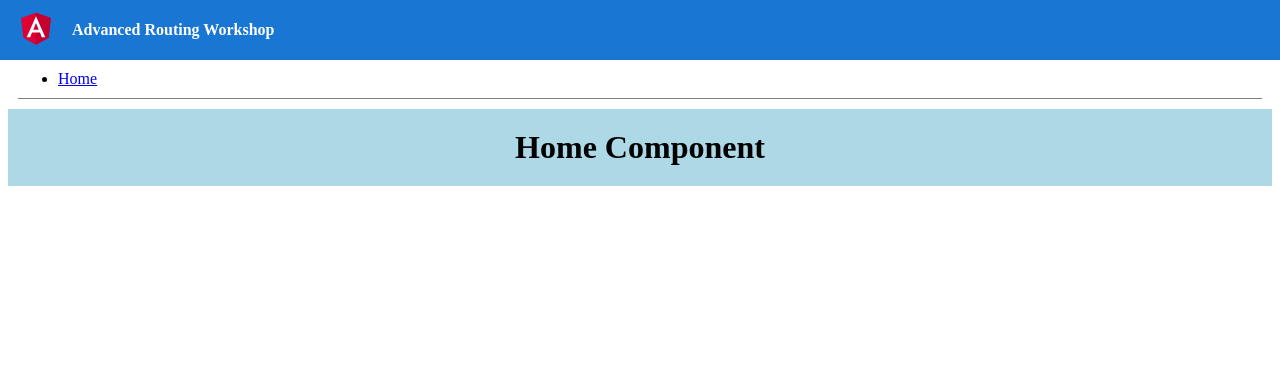
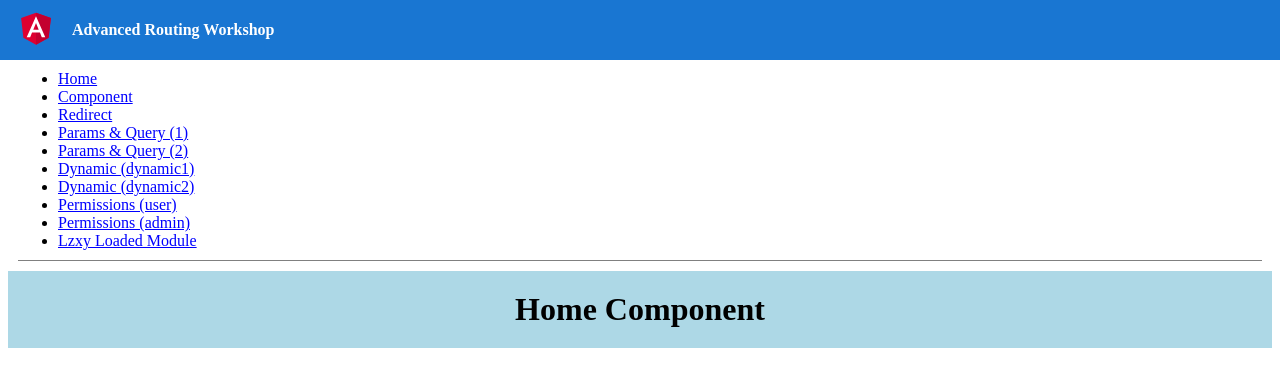
Before and after one commit to scott-neu-iw/angular-advanced, an Angular app in the folder 02-routing/RoutingWorkshop/: page / in a window 1280 px wide. Shown: the top 386 px of the page. Built offline with nearby package versions, Linux system fonts and the light colour scheme.

Commit message:
added new component

```diff
--- a/02-routing/RoutingWorkshop/src/app/app-routing.module.ts
+++ b/02-routing/RoutingWorkshop/src/app/app-routing.module.ts
@@ -6,12 +6,13 @@ import { NotFoundComponent } from './components/not-found/not-found.component';
 import { RouteConfigurableComponent } from './components/route-configurable/route-configurable.component';
 import { RoutePermissionedComponent } from './components/route-permissioned/route-permissioned.component';
 import { AuthorizationGuard } from './services/authorization.guard';
-
+import { ParamQueryComponent } from './components/param-query/param-query.component';
 
 const routes: Routes = [
   { path: '', component: HomeComponent },
   // { path: 'component', component: RouteStaticComponent },
   // { path: 'redirect', redirectTo: 'component' },
+  // { path: 'paramquery/:id', component: ParamQueryComponent },
   // { path: 'dynamic',
   //   children: [
   //     { path: '1', component: RouteConfigurableComponent, data: { componentType: 'dynamic1' } },
@@ -25,7 +26,7 @@ const routes: Routes = [
 ];
 
 @NgModule({
-  imports: [RouterModule.forRoot(routes, {enableTracing: true})],
+  imports: [RouterModule.forRoot(routes, {enableTracing: false})],
   exports: [RouterModule]
 })
 export class AppRoutingModule { }
--- a/02-routing/RoutingWorkshop/src/app/app.module.ts
+++ b/02-routing/RoutingWorkshop/src/app/app.module.ts
@@ -11,6 +11,7 @@ import { RoutePermissionedComponent } from './components/route-permissioned/rout
 import { RouteMenuComponent } from './components/route-menu/route-menu.component';
 import { HomeComponent } from './components/home/home.component';
 import { NotFoundComponent } from './components/not-found/not-found.component';
+import { ParamQueryComponent } from './components/param-query/param-query.component';
 
 @NgModule({
   declarations: [
@@ -21,7 +22,8 @@ import { NotFoundComponent } from './components/not-found/not-found.component';
     RoutePermissionedComponent,
     RouteMenuComponent,
     HomeComponent,
-    NotFoundComponent
+    NotFoundComponent,
+    ParamQueryComponent
   ],
   imports: [
     BrowserModule,
--- /dev/null
+++ b/02-routing/RoutingWorkshop/src/app/components/param-query/param-query.component.html
@@ -0,0 +1 @@
+<div class="route-config-title">Id = {{ id }}, t = {{ t }}</div>
--- /dev/null
+++ b/02-routing/RoutingWorkshop/src/app/components/param-query/param-query.component.ts
@@ -0,0 +1,21 @@
+import { Component, OnInit } from '@angular/core';
+import { ActivatedRoute } from '@angular/router';
+
+@Component({
+  selector: 'app-param-query',
+  templateUrl: './param-query.component.html',
+  styleUrls: ['./param-query.component.scss']
+})
+export class ParamQueryComponent implements OnInit {
+  constructor(private activatedRoute: ActivatedRoute) { }
+
+  public id: number;
+  public t: string;
+
+  ngOnInit() {
+    console.log('ParamQueryComponent.ngOnInit');
+    this.activatedRoute.paramMap.subscribe(i => this.id = Number(i.get('id')));
+    this.activatedRoute.queryParamMap.subscribe(i => this.t = i.get('t'));
+  }
+
+}
--- a/02-routing/RoutingWorkshop/src/app/components/route-menu/route-menu.component.html
+++ b/02-routing/RoutingWorkshop/src/app/components/route-menu/route-menu.component.html
@@ -1,13 +1,12 @@
 <ul class="route-menu">
   <li><a [routerLink]="['/']">Home</a></li>
-  <li *ngFor="let route of routes">
-    <a [routerLink]="[route.path]">{{ route.path }}</a>
-    <ul *ngIf="route.children">
-      <li *ngFor="let child of route.children">
-        <a [routerLink]="[route.path, child.path]">{{ route.path }}/{{ child.path }}</a>
-      </li>
-    </ul>
-  </li>
-  <!-- <li><a [routerLink]="['lazy']">Lazy Component</a></li> -->
-  <!-- <li><a [routerLink]="['this','is','a','bad','route']">Bad Route Route</a></li> -->
+  <li><a [routerLink]="['/component']">Component</a></li>
+  <li><a [routerLink]="['/redirect']">Redirect</a></li>
+  <li><a [routerLink]="['/paramquery', 1]" [queryParams]="{t: 101}">Params & Query (1)</a></li>
+  <li><a [routerLink]="['/paramquery', 2]" [queryParams]="{t: 102}">Params & Query (2)</a></li>
+  <li><a [routerLink]="['/dynamic', 1]">Dynamic (dynamic1)</a></li>
+  <li><a [routerLink]="['/dynamic', 2]">Dynamic (dynamic2)</a></li>
+  <li><a [routerLink]="['/perms', 'user']">Permissions (user)</a></li>
+  <li><a [routerLink]="['/perms', 'admin']">Permissions (admin)</a></li>
+  <li><a [routerLink]="['/lazy']">Lzxy Loaded Module</a></li>
 </ul>
--- a/02-routing/RoutingWorkshop/src/app/components/route-menu/route-menu.component.scss
+++ b/02-routing/RoutingWorkshop/src/app/components/route-menu/route-menu.component.scss
@@ -2,4 +2,8 @@ ul.route-menu {
   margin: 10px 10px 0;
   padding-bottom: 10px;
   border-bottom: grey solid 1px;
+
+  a, a:visited {
+    color: blue;
+  }
 }
--- a/02-routing/RoutingWorkshop/src/app/components/route-menu/route-menu.component.ts
+++ b/02-routing/RoutingWorkshop/src/app/components/route-menu/route-menu.component.ts
@@ -8,10 +8,7 @@ import { Routes, Router } from '@angular/router';
 })
 export class RouteMenuComponent implements OnInit {
 
-  public routes: Routes;
-
-  constructor(private router: Router) {
-    this.routes = this.router.config.filter(i => i.path !== '**' && i.path !== '' && !i.path.includes('lazy') );
+  constructor() {
   }
 
   ngOnInit() {
```
Also changed, not shown: 02-routing/RoutingWorkshop/src/app/components/param-query/param-query.component.scss (added), 1 other file (tests, documents, lock files or other folders).
